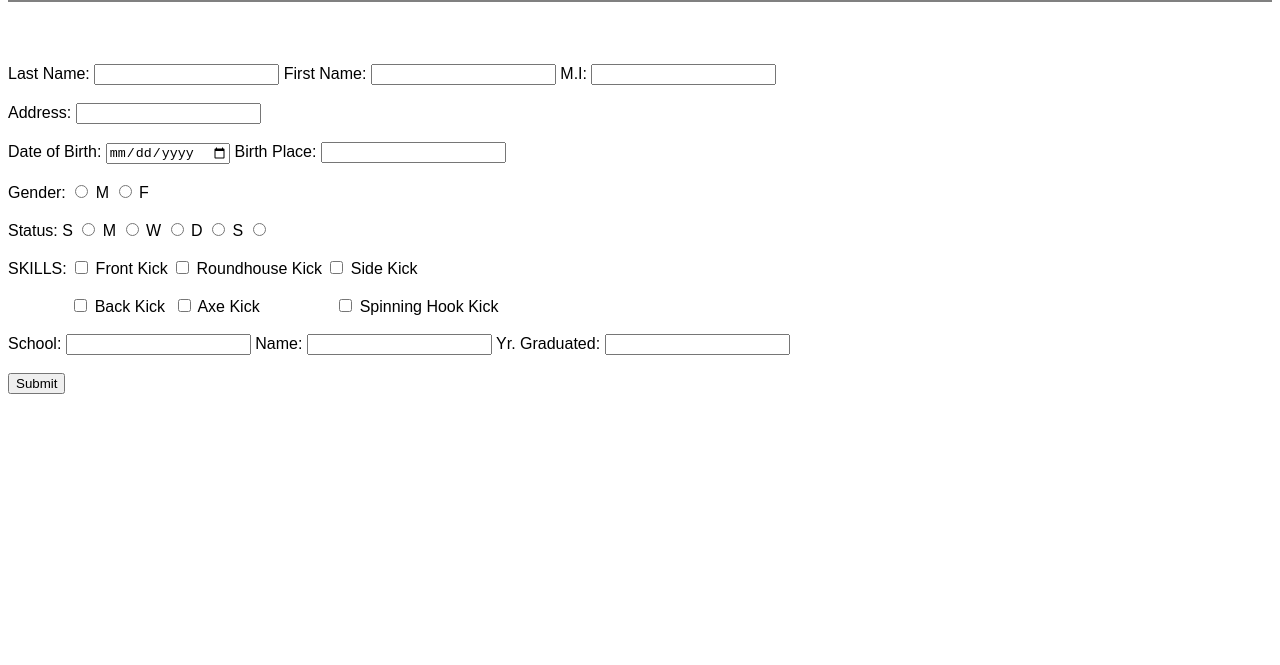
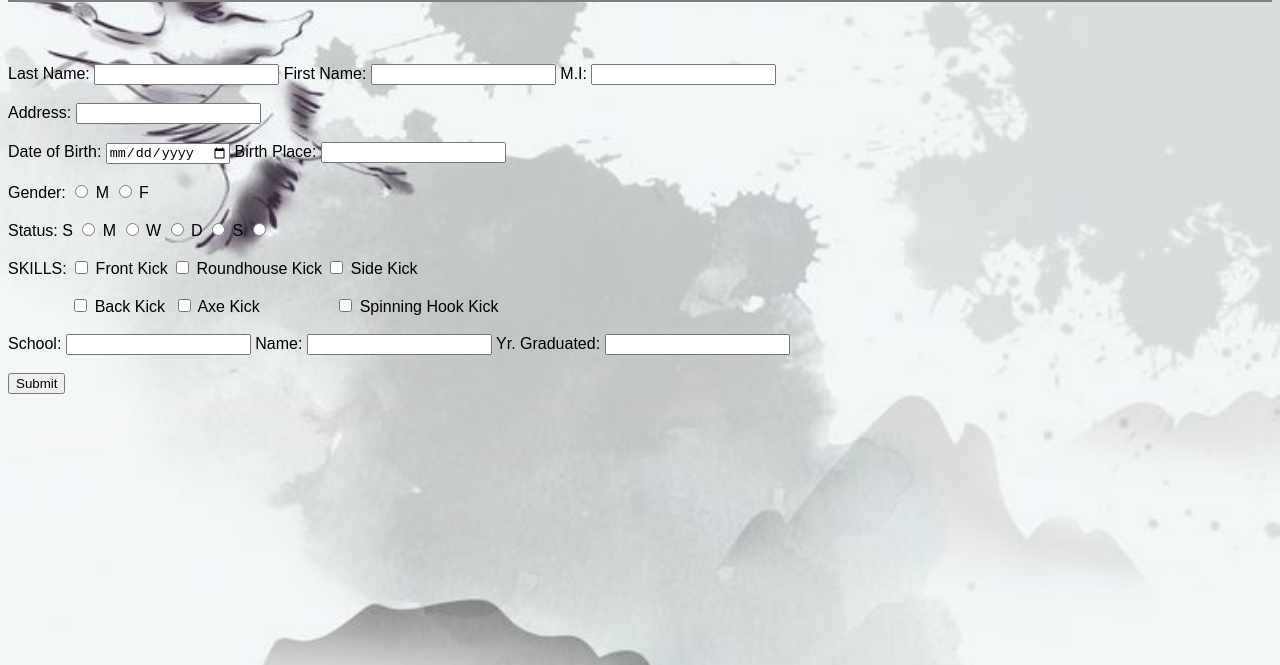
Before and after one commit to ArnoldCampos/camposarnold.github.io, a plain HTML site: page page2.html in a window 1280 px wide. Shown: the part 135-800 px from the top of the page. Drawn offline with Linux system fonts and the light colour scheme.

Commit message:
Update page2.html

```diff
--- a/page2.html
+++ b/page2.html
@@ -6,7 +6,7 @@
     <style>
         body {
             font-family: Arial, sans-serif;
-            background-image: url('/storage/emulated/0/Pictures/100PINT/Pins/TKD02.jpg');
+            background-image: url('TKD02.jpg');
             background-repeat: repeat;
             background-size: cover;
         }
```
